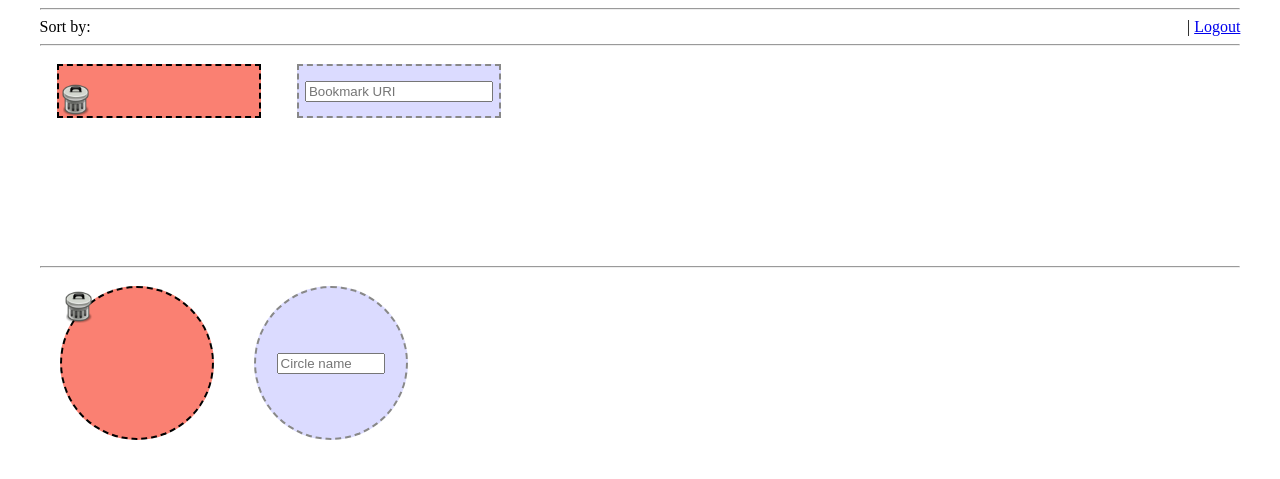
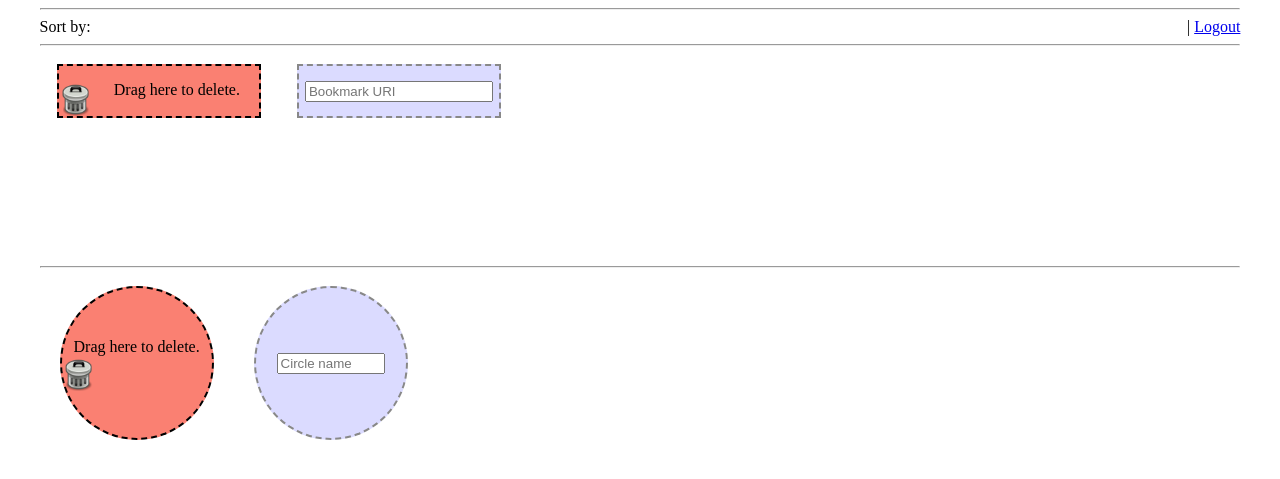
Before and after one commit to paul-w/bookmarkplus, a Flask app: template src/templates/html/main.html in a window 1280 px wide. Shown: the part 95-574 px from the top of the page. Run offline with Flask 2, Linux system fonts and the light colour scheme; the template is opened without the code that fills it, so the values that code supplies are empty; parts of the project's set-up code (start-up, migrations or seed data) failed here and were passed over; some web fonts are replaced.

Commit message:
Added 'drag here to delete' text.

```diff
--- a/src/static/css/style.css
+++ b/src/static/css/style.css
@@ -241,6 +241,10 @@ img.trash {
 }
 
 /* IDs */
+div#delete_circle_text {
+  margin-top: 50px;
+}
+
 div#messages {
   position: fixed;
   top: 10px;
--- a/src/templates/html/main.html
+++ b/src/templates/html/main.html
@@ -18,6 +18,7 @@ Sort by:
 <div>
   <div class="bookmarks_container" id="bookmarks_container">
     <div class="bookmark delete" id="delete_bookmark">
+      Drag here to delete.
       <img class="trash" src="static/img/trashcan.png" />
     </div>
     <div class="bookmark unique" id="add_bookmark">
@@ -32,6 +33,9 @@ Sort by:
 <div class="circles_container" id="circles_container">
   <ul id="inner_circles_container">
     <div class="circle delete" id="delete_circle">
+      <div id="delete_circle_text">
+      Drag here to delete.
+      </div>
       <img class="trash" src="static/img/trashcan.png" />
     </div>
     <div class="circle unique" id="add_circle">
```
